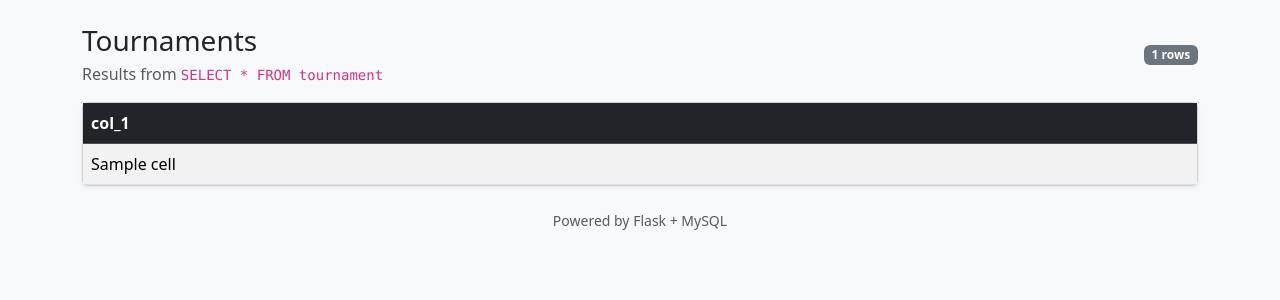
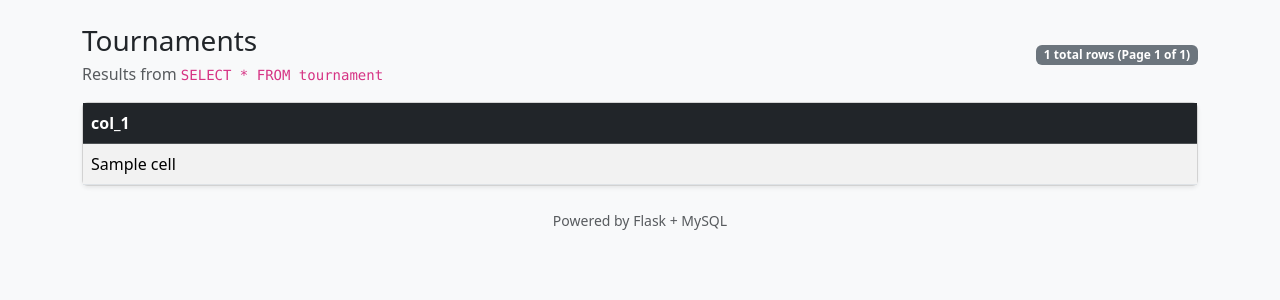
Before and after one commit to Dayoung-Kim-1171294/dbwebapp, a Flask app: template templates/results.html in a window 1280 px wide. Shown: the part 56-356 px from the top of the page. Run offline with Flask 3, Linux system fonts and the light colour scheme; the template is opened without the code that fills it: most values are stand-ins (such as "Sample title", 1, 10 or a date in 2020); some libraries are stand-ins or nearby versions.

Commit message:
Implement pagination for tournament results and update HTML template

```diff
--- a/app.py
+++ b/app.py
@@ -1,4 +1,4 @@
-from flask import Flask, render_template
+from flask import Flask, render_template, request
 import db, connect
 
 app = Flask(__name__)
@@ -6,8 +6,29 @@ connection = db.init_db(app, user=connect.dbuser, password=connect.dbpass, host=
 
 @app.route('/')
 def index():
+    # Get page number from query parameter (default to 1)
+    page = request.args.get('page', 1, type=int)
+    per_page = 2  # 2 rows per page
+
     cur = db.get_cursor()
     cur.execute("SELECT * FROM tournament;")
     results = cur.fetchall()
     print(results)
-    return render_template('results.html', tournaments=results)
+
+    # Calculate pagination
+    total_rows = len(results)
+    total_pages = (total_rows + per_page - 1) // per_page  # Ceiling division
+
+    # Ensure page is within valid range
+    page = max(1, min(page, total_pages if total_pages > 0 else 1))
+
+    # Get rows for current page
+    start_idx = (page - 1) * per_page
+    end_idx = start_idx + per_page
+    paginated_results = results[start_idx:end_idx]
+
+    return render_template('results.html',
+                         tournaments=paginated_results,
+                         page=page,
+                         total_pages=total_pages,
+                         total_rows=total_rows)
--- a/db.py
+++ b/db.py
@@ -1,4 +1,4 @@
-from __future__ import annotations
+
 
 from typing import Any, Optional
 
@@ -47,7 +47,7 @@ def init_db(
     )
 
 
-def get_db() -> MySQLdb.connections.Connection:
+def get_db() -> MySQLdb.Connection:
     """Get (or create) the per-request MySQL connection."""
     if "db" not in g:
         settings = getattr(g, "_mysql_settings", None)
@@ -66,7 +66,7 @@ def get_db() -> MySQLdb.connections.Connection:
     return g.db
 
 
-def get_cursor() -> MySQLdb.cursors.Cursor:
+def get_cursor():
     """Convenience: dict cursor for the current request."""
     return get_db().cursor(cursorclass=MySQLdb.cursors.DictCursor)
 
--- a/templates/results.html
+++ b/templates/results.html
@@ -27,7 +27,7 @@
           <h1 class="h3 mb-1">Tournaments</h1>
           <p class="text-muted mb-0">Results from <code>SELECT * FROM tournament</code></p>
         </div>
-        <span class="badge text-bg-secondary">{{ tournaments|length }} rows</span>
+        <span class="badge text-bg-secondary">{{ total_rows }} total rows (Page {{ page }} of {{ total_pages }})</span>
       </div>
 
       {% if not tournaments %}
@@ -81,6 +81,34 @@
             </div>
           </div>
         </div>
+
+        <!-- Pagination Controls -->
+        {% if total_pages > 1 %}
+          <nav aria-label="Page navigation" class="mt-3">
+            <ul class="pagination justify-content-center">
+              <!-- Previous Button -->
+              <li class="page-item {% if page == 1 %}disabled{% endif %}">
+                <a class="page-link" href="?page={{ page - 1 }}" {% if page == 1 %}tabindex="-1" aria-disabled="true"{% endif %}>
+                  Previous
+                </a>
+              </li>
+
+              <!-- Page Numbers -->
+              {% for p in range(1, total_pages + 1) %}
+                <li class="page-item {% if p == page %}active{% endif %}">
+                  <a class="page-link" href="?page={{ p }}">{{ p }}</a>
+                </li>
+              {% endfor %}
+
+              <!-- Next Button -->
+              <li class="page-item {% if page == total_pages %}disabled{% endif %}">
+                <a class="page-link" href="?page={{ page + 1 }}" {% if page == total_pages %}tabindex="-1" aria-disabled="true"{% endif %}>
+                  Next
+                </a>
+              </li>
+            </ul>
+          </nav>
+        {% endif %}
       {% endif %}
 
       <footer class="text-center text-muted mt-4 small">
```
